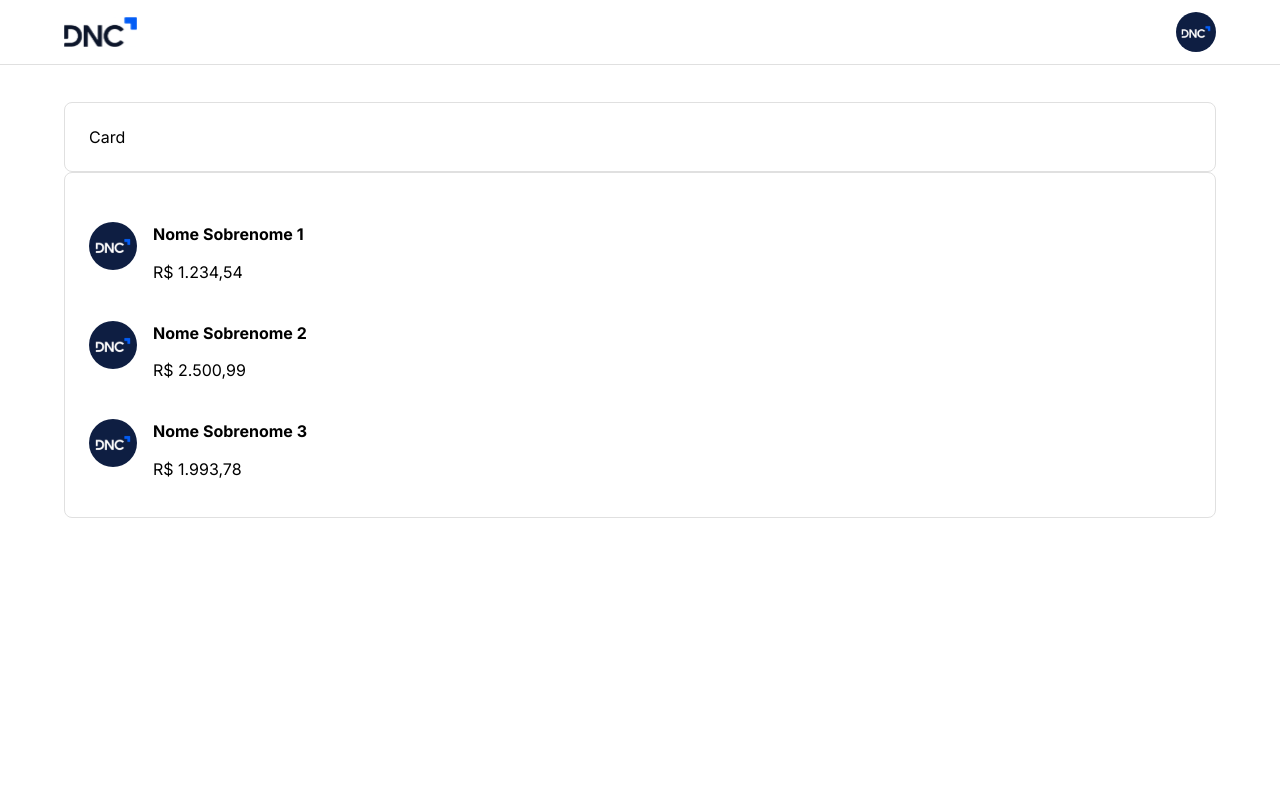
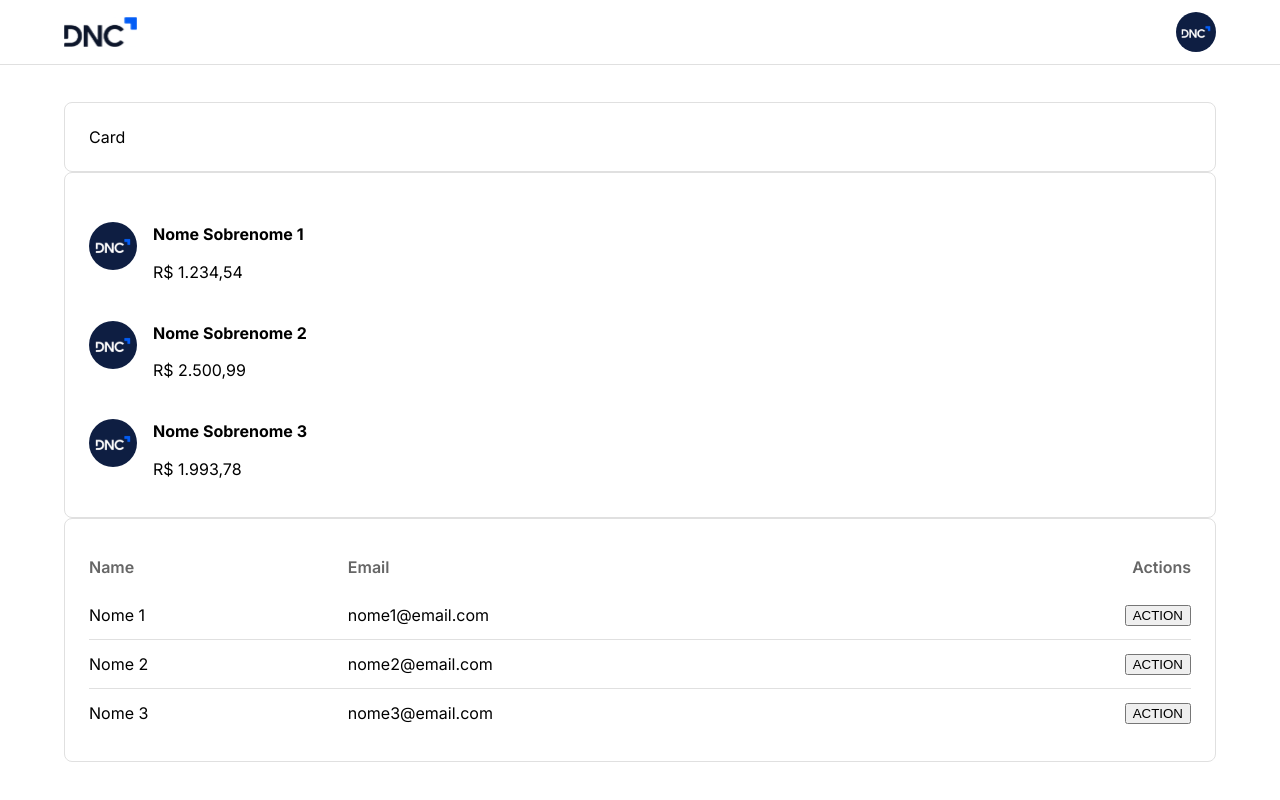
Before and after one commit to DevPlayer02/dnc-sales-dashboard-gcf, a React (Vite) app: page /home in a window 1280 px wide. Built offline with nearby package versions, Linux system fonts and the light colour scheme.

Commit message:
Feat: Table Component

```diff
--- a/src/components/AvatarsList.tsx
+++ b/src/components/AvatarsList.tsx
@@ -8,11 +8,11 @@ function AvatarsList(props: AvatarsListProps) {
     <>
       {props.ListData.map((item, index) => (
         <Box
+          key={index}
           sx={{
             alignItems: 'center',
             display: 'flex',
             padding: `${pxToRem(12)} 0`,
-            key: { index },
           }}
         >
           <Box>
--- /dev/null
+++ b/src/components/CustomTable.tsx
@@ -0,0 +1,66 @@
+import styled from 'styled-components'
+import { CustomtableProps } from '@/types'
+import { pxToRem } from '@/utils'
+
+const TableWrapper = styled.div`
+  overflow-x: auto;
+  width: 100%;
+
+  table {
+    width: 100%;
+    border-collapse: collapse;
+
+    th,
+    td {
+      height: ${pxToRem(48)};
+      padding: 0 ${pxToRem(8)} 0 0;
+      text-align: left;
+      &:last-child {
+        text-align: right;
+        padding: 0;
+      }
+    }
+
+    th {
+      color: ${(props) => props.theme.typography.subtitle};
+      font-weight: 600;
+    }
+
+    tr {
+      border-bottom: ${pxToRem(1)} solid
+        ${(props) => props.theme.appDefaultStroke};
+
+      &:last-child {
+        border-bottom: none;
+      }
+    }
+  }
+`
+
+function Customtable(props: CustomtableProps) {
+  const { headers, rows } = props
+  return (
+    <TableWrapper>
+      <table>
+        <thead>
+          <tr>
+            {headers.map((header, index) => (
+              <th key={index}>{header}</th>
+            ))}
+          </tr>
+        </thead>
+        <tbody>
+          {rows.map((row, rowIndex) => (
+            <tr key={rowIndex}>
+              {row.map((cell, cellIndex) => (
+                <td key={cellIndex}>{cell}</td>
+              ))}
+            </tr>
+          ))}
+        </tbody>
+      </table>
+    </TableWrapper>
+  )
+}
+
+export default Customtable
--- a/src/components/index.ts
+++ b/src/components/index.ts
@@ -1,4 +1,5 @@
 export { default as AvatarsList } from './AvatarsList'
+export { default as CustomTable } from './CustomTable'
 export { default as FormComponent } from './FormComponent'
 export { default as Header } from './Header'
 export * from './BannerImage'
--- a/src/pages/Home.tsx
+++ b/src/pages/Home.tsx
@@ -1,4 +1,4 @@
-import { AvatarsList, Header, CardComponent } from '@/components'
+import { AvatarsList, Header, CardComponent, CustomTable } from '@/components'
 import { Container } from '@mui/material'
 import { currencyConverter } from '@/utils'
 
@@ -21,6 +21,27 @@ function Home() {
     },
   ]
 
+  const mockTableData = {
+    headers: ['Name', 'Email', 'Actions'],
+    rows: [
+      [
+        <span> Nome 1 </span>,
+        <span> nome1@email.com </span>,
+        <button> ACTION </button>,
+      ],
+      [
+        <span> Nome 2 </span>,
+        <span> nome2@email.com </span>,
+        <button> ACTION </button>,
+      ],
+      [
+        <span> Nome 3 </span>,
+        <span> nome3@email.com </span>,
+        <button> ACTION </button>,
+      ],
+    ],
+  }
+
   return (
     <>
       <Header />
@@ -29,6 +50,12 @@ function Home() {
         <CardComponent>
           <AvatarsList ListData={mockListData} />
         </CardComponent>
+        <CardComponent>
+          <CustomTable
+            headers={mockTableData.headers}
+            rows={mockTableData.rows}
+          />
+        </CardComponent>
       </Container>
     </>
   )
--- /dev/null
+++ b/src/types/customtable.d.ts
@@ -0,0 +1,4 @@
+export interface CustomtableProps {
+  headers: string[]
+  rows: React.ReactNode[][]
+}
--- a/src/types/index.ts
+++ b/src/types/index.ts
@@ -1,4 +1,5 @@
 export * from './avatarsList'
+export * from './customtable'
 export * from './theme'
 export * from './typographies'
 export * from './formComponent'
--- a/vercel.js
+++ b/vercel.js
@@ -2,3 +2,6 @@
   ;('rewrites')
   ;[{ source: '/(.*)', destination: '/' }]
 }
+{
+  'routes'[{ src: '/(.*)', dest: '/index.html' }]
+}
--- a/vite.config.ts
+++ b/vite.config.ts
@@ -4,6 +4,7 @@ import path from 'path'
 
 // https://vite.dev/config/
 export default defineConfig({
+  base: '/',
   plugins: [react()],
   optimizeDeps: {
     include: ['@emotion/styled'],
```
